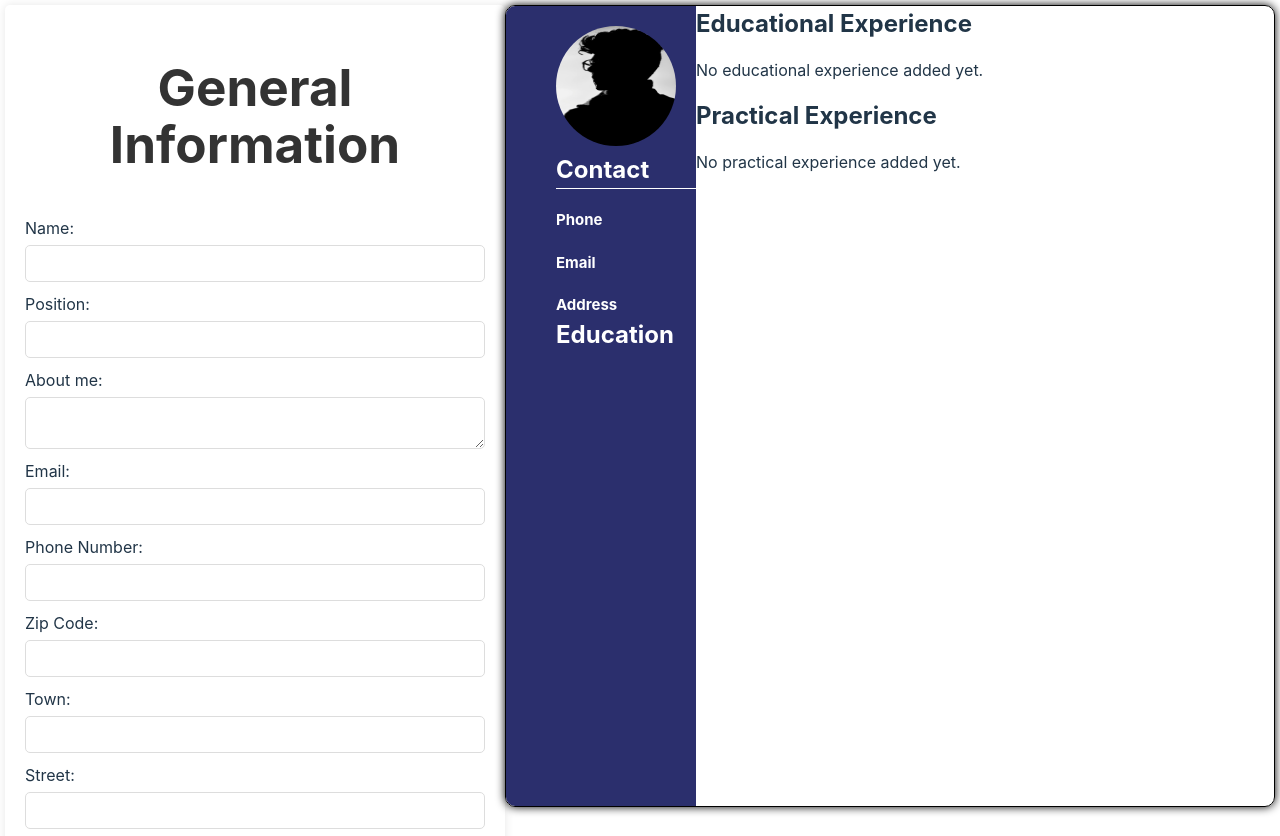
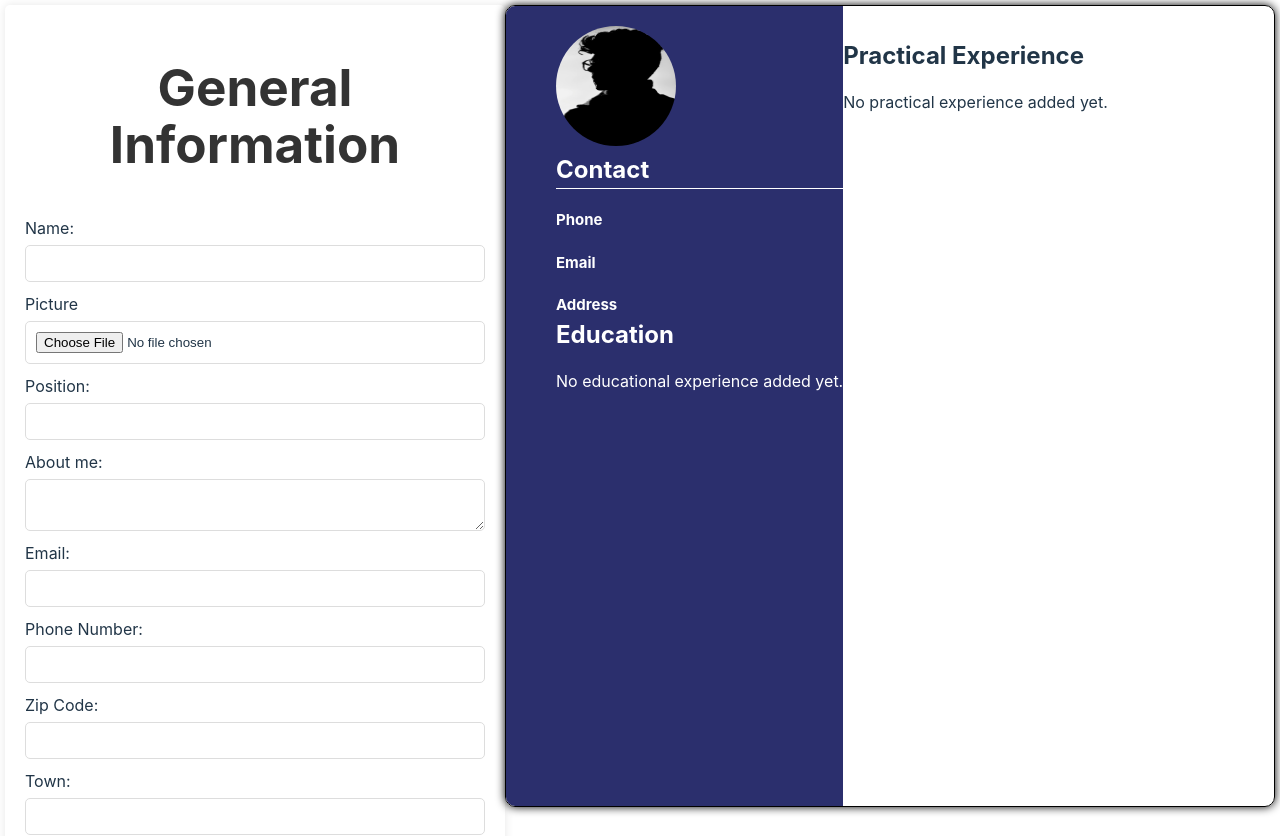
Before and after one commit to MadPaco/reactCV, a React (Vite) app in the folder CVProject/: page / in a window 1280 px wide. Shown: the top 836 px of the page. Built offline with nearby package versions, Linux system fonts and the light colour scheme.

Commit message:
Moved initialState of GeneralInformation
this allows us to render the default profile picture
before the user uploads their own and looks cleaner
than setting the initial state in App.jsx

```diff
--- a/CVProject/src/App.jsx
+++ b/CVProject/src/App.jsx
@@ -4,10 +4,11 @@ import EducationalExperience from './components/EducationalExperience'
 import PracticalExperience from './components/PracticalExperience'
 import CV from './components/CV';
 import './styles/App.css'
+import initialGeneralInfo from './components/initialGeneralInfo';
 
 function App() {
 
-  const [generalInfo, setGeneralInfo] = useState('');
+  const [generalInfo, setGeneralInfo] = useState(initialGeneralInfo);
   const [educationInfo, setEducationInfo] = useState([]);
   const [practicalInfo, setPracticalInfo] = useState([]);
 
@@ -23,6 +24,14 @@ function App() {
     setPracticalInfo([...practicalInfo, practical])
   }
 
+  const deleteEducation = (index) =>{
+    setEducationInfo(educationInfo.filter((education, i) => i !== index))
+  }
+
+  const deletePracice = (index) =>{
+    setPracticalInfo(practicalInfo.filter((practice, i) => i !== index))
+  }
+
   return (
     <div className='appContainer'>
       <div className='leftHalf'>
@@ -31,7 +40,13 @@ function App() {
         <PracticalExperience onPracticalSubmit = {handlePracticalInformationSubmit}/>
       </div>
       <div className='rightHalf'>
-        <CV generalInfo={generalInfo} educationalExperience={educationInfo} practicalExperience={practicalInfo}/>
+        <CV
+        generalInfo={generalInfo}
+        educationalExperience={educationInfo}
+        practicalExperience={practicalInfo}
+        onDeleteEducation={deleteEducation}
+        onDeletePractice={deletePracice}
+        />
       </div>
 
     </div>
--- a/CVProject/src/components/CV.jsx
+++ b/CVProject/src/components/CV.jsx
@@ -1,13 +1,21 @@
+// Imports
 import '../styles/CV.css';
-import DefaultProfilePicture from '../assets/defaultProfilePicture.jpg';
-function CV({ generalInfo, educationalExperience, practicalExperience}){
+
+// Component
+function CV({
+  generalInfo,
+  educationalExperience,
+  practicalExperience,
+  onDeleteEducation,
+  onDeletePractice
+  }){
 
   return (
     <div>
       <div className='cvContainer'>
         <div className='cvLeft'>
           <div className='profilePicture'>
-            <img src={DefaultProfilePicture} alt='ProfilePicture'/>
+            <img src={generalInfo.profilePicture} alt='ProfilePicture'/>
           </div>
           <div className="contactHeader">
             <h2>Contact</h2>
@@ -28,24 +36,26 @@ function CV({ generalInfo, educationalExperience, practicalExperience}){
           </div>
           <div>
             <h2>Education</h2>
-          </div>
-        </div>
-        <div className='cvRight'>
-          <h1 id="nameHeader">{generalInfo.name}</h1>
-          <p id="positionHeader">{generalInfo.position}</p>
-          <h2>Educational Experience</h2>
-          {educationalExperience && educationalExperience.length > 0 ? (
+            {educationalExperience && educationalExperience.length > 0 ? (
             educationalExperience.map((education, index) => (
-              <div key={index}>
+              <div className="education" key={index}>
+
                 <h3>{education.degree}</h3>
                 <p>{education.school}</p>
                 <p>{education.startDate} - {education.endDate}</p>
                 <p>{education.description}</p>
+                <button className="deleteButton" onClick={() => onDeleteEducation(index)}>X</button>
               </div>
             ))
           ) : (
             <p>No educational experience added yet.</p>
           )}
+          </div>
+        </div>
+        <div className='cvRight'>
+          <h1 id="nameHeader">{generalInfo.name}</h1>
+          <p id='aboutSection'>{generalInfo.about}</p>
+          <p id="positionHeader">{generalInfo.position}</p>
           <h2>Practical Experience</h2>
           {practicalExperience && practicalExperience.length > 0 ? (
             practicalExperience.map((practice, index) => (
@@ -54,6 +64,7 @@ function CV({ generalInfo, educationalExperience, practicalExperience}){
                 <p>{practice.company}</p>
                 <p>{practice.startDate} - {practice.endDate}</p>
                 <p>{practice.description}</p>
+                <button className="deleteButton" onClick={() => onDeletePractice(index)}>X</button>
               </div>
             ))
           ) : (
--- a/CVProject/src/components/GeneralInformation.jsx
+++ b/CVProject/src/components/GeneralInformation.jsx
@@ -1,20 +1,11 @@
 import { useState } from "react";
 import '../styles/InputForm.css';
+import initialGeneralInfo from './initialGeneralInfo';
 
 function GeneralInformation({ onGeneralSubmit }){
 
 
-    const [data, setData] = useState({
-        name: '',
-        position: '',
-        about: '',
-        email: '',
-        phoneNumber: '',
-        zipCode: '',
-        town: '',
-        street: '',
-        houseNumber: '',
-    });
+    const [data, setData] = useState(initialGeneralInfo);
 
     const handleInput = (event) =>{
         const { id, value} = event.target
@@ -27,6 +18,8 @@ function GeneralInformation({ onGeneralSubmit }){
             <h1>General Information</h1>
             <label htmlFor="name">Name:</label>
             <input onChange={handleInput} value={data.name} id="name"></input>
+            <label htmlFor="profilePicture">Picture</label>
+            <input id="profilePicture" type="file"></input>
             <label htmlFor="position">Position:</label>
             <input onChange={handleInput} value={data.position} id="position"></input>
             <label htmlFor="about">About me:</label>
--- /dev/null
+++ b/CVProject/src/components/initialGeneralInfo.js
@@ -0,0 +1,16 @@
+import DefaultProfilePicture from '../assets/defaultProfilePicture.jpg';
+
+const initialGeneralInfo = {
+  name: '',
+  profilePicture: DefaultProfilePicture,
+  position: '',
+  about: '',
+  email: '',
+  phoneNumber: '',
+  zipCode: '',
+  town: '',
+  street: '',
+  houseNumber: '',
+};
+
+export default initialGeneralInfo;
--- a/CVProject/src/styles/CV.css
+++ b/CVProject/src/styles/CV.css
@@ -80,3 +80,11 @@ h2, h3{
     font-size: 12px;
     margin: 0px;
 }
+
+.deleteButton {
+    display: none;
+  }
+
+  .education:hover .deleteButton {
+    display: block;
+  }
```
